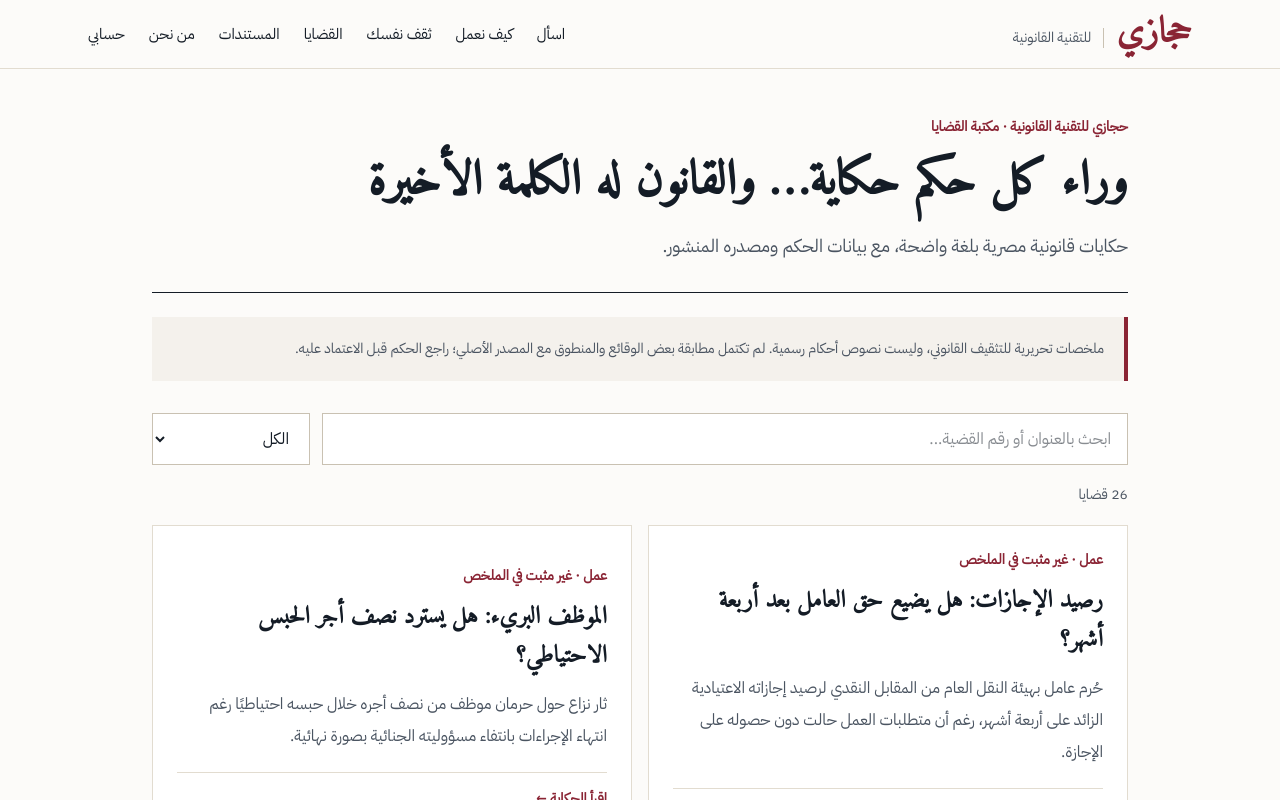
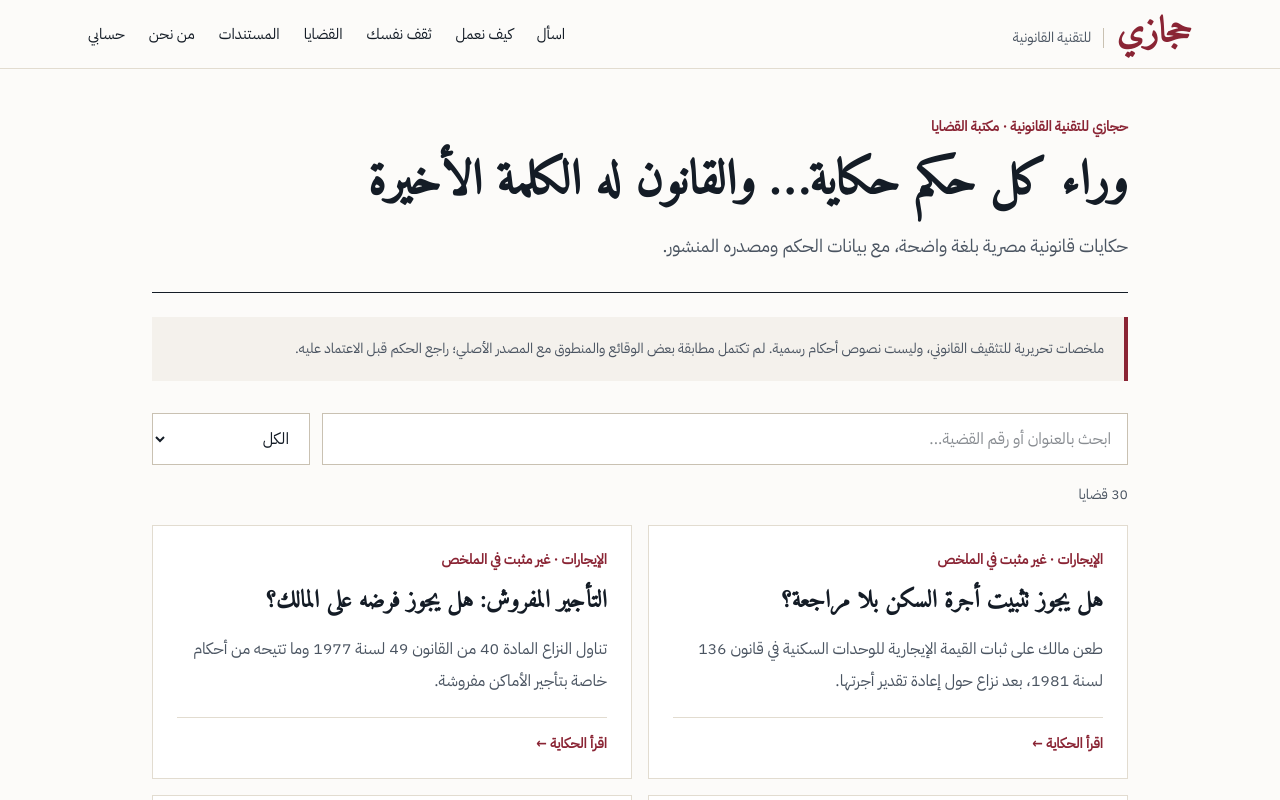
Before and after one commit to hegazy-code/egyptian-legal-aii, a Next.js app in the folder frontend/: page /cases in a window 1280 px wide. Shown: the top 800 px of the page. Built offline with nearby package versions, Linux system fonts and the light colour scheme.

Commit message:
Add four sourced SCC rulings to reach 30 case records

```diff
--- a/frontend/app/cases/page.tsx
+++ b/frontend/app/cases/page.tsx
@@ -3,6 +3,10 @@
 import { useMemo, useState } from "react";
 
 const newlySourcedCases = [
+  {"id":27,"number":"24 لسنة 20 قضائية دستورية","date":"غير مثبت في الملخص","category":"الإيجارات","title":"هل يجوز تثبيت أجرة السكن بلا مراجعة؟","story":"طعن مالك على ثبات القيمة الإيجارية للوحدات السكنية في قانون 136 لسنة 1981، بعد نزاع حول إعادة تقدير أجرتها.","takeaway":"قضت المحكمة بعدم دستورية ثبات الأجرة السنوية في نطاق الفقرة الأولى من المادتين 1 و2، وحددت تاريخًا لاحقًا لإعمال أثر الحكم.","source":"https://www.sccourt.gov.eg/SCC/faces/Rules_Html/15196_20_24_1_2.html"},
+  {"id":28,"number":"149 لسنة 18 قضائية دستورية","date":"غير مثبت في الملخص","category":"الإيجارات","title":"التأجير المفروش: هل يجوز فرضه على المالك؟","story":"تناول النزاع المادة 40 من القانون 49 لسنة 1977 وما تتيحه من أحكام خاصة بتأجير الأماكن مفروشة.","takeaway":"قضت المحكمة بعدم دستورية المادة 40 وسقوط المادة 45 في نطاق تطبيقها على الأماكن المؤجرة مفروشة وفق المادة 40.","source":"https://www.sccourt.gov.eg/DjangoPortalResources/Rules_Html/1044_18_149_1_2.html"},
+  {"id":29,"number":"99 لسنة 34 قضائية دستورية","date":"غير مثبت في الملخص","category":"تجاري","title":"تقادم الشيك: هل يسقط حق الرجوع بعد سنة؟","story":"طُعن على النص الذي يحدد مدة سنة لتقادم دعوى رجوع حامل الشيك على الساحب والمظهرين وغيرهم من الملتزمين.","takeaway":"قضت المحكمة برفض الدعوى الدستورية، معتبرة أن تحديد ميعاد التقادم تنظيم تشريعي لحق التقاضي.","source":"https://www.sccourt.gov.eg/DjangoPortalResources/Rules_Html/12699_34_99_1_2.html"},
+  {"id":30,"number":"34 لسنة 29 قضائية دستورية","date":"غير مثبت في الملخص","category":"تجاري","title":"قانون الشيك الجديد: هل يُطبّق إذا كان أصلح للمتهم؟","story":"تناول النزاع بدء تطبيق أحكام الشيك في قانون التجارة الجديد ومدى أثرها على اتهام جنائي قائم.","takeaway":"قضت المحكمة بعدم قبول الدعوى لزوال المصلحة بعد نفاذ التنظيم الجديد وإمكان تطبيق القانون الأصلح للمتهم.","source":"https://www.sccourt.gov.eg/DjangoPortalResources/Rules_Html/2879_29_34_1_2.html"},
   {"id":12,"number":"108 لسنة 25 قضائية دستورية","date":"غير مثبت في الملخص","category":"عمل","title":"رصيد الإجازات: هل يضيع حق العامل بعد أربعة أشهر؟","story":"حُرم عامل بهيئة النقل العام من المقابل النقدي لرصيد إجازاته الاعتيادية الزائد على أربعة أشهر، رغم أن متطلبات العمل حالت دون حصوله على الإجازة.","takeaway":"قضت المحكمة بعدم دستورية الحرمان من المقابل النقدي فيما جاوز أربعة أشهر عندما يكون عدم الحصول على الإجازة راجعًا إلى مصلحة العمل.","source":"https://www.sccourt.gov.eg/DjangoPortalResources/Rules_Html/1455_25_108_1_2.html"},
   {"id":13,"number":"98 لسنة 43 قضائية دستورية","date":"غير مثبت في الملخص","category":"عمل","title":"الموظف البريء: هل يسترد نصف أجر الحبس الاحتياطي؟","story":"ثار نزاع حول حرمان موظف من نصف أجره خلال حبسه احتياطيًا رغم انتهاء الإجراءات بانتفاء مسؤوليته الجنائية بصورة نهائية.","takeaway":"قضت المحكمة بعدم دستورية الحرمان من نصف الأجر في حالات انتفاء المسؤولية الجنائية بحكم نهائي أو قرار قضائي غير قابل للطعن.","source":"https://www.sccourt.gov.eg/DjangoPortalResources/Rules_Html/17937_43_98_1_2.html"},
   {"id":14,"number":"47 لسنة 31 قضائية دستورية","date":"غير مثبت في الملخص","category":"عمل","title":"الفصل بعد إجازة رعاية الأب: لماذا لم يُقبل الطعن؟","story":"انقطع عامل عن العمل بعد إجازة لرعاية والده المريض، وواجه طلبًا بفصله، ثم طعن دستوريًا على المادة 69 من قانون العمل.","takeaway":"قضت المحكمة بعدم قبول الدعوى؛ لانتفاء المصلحة بالنسبة للنص المحدد، ولعدم تحديد النصوص والأوجه في باقي الطعن.","source":"https://www.sccourt.gov.eg/DjangoPortalResources/Rules_Html/7906_31_47_1_2.html"},
```
